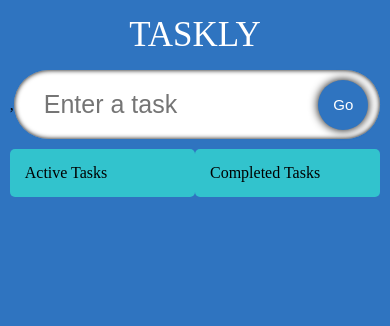
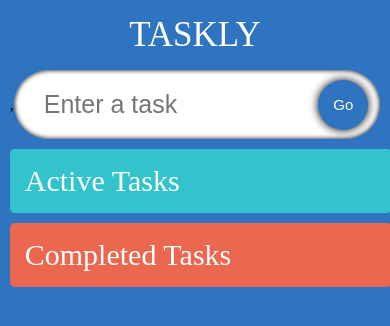
Before and after one commit to denisdiaconu/Taskly, a React (Create React App) app: page / in a window 390 px wide. Shown: the top 326 px of the page. Built offline with nearby package versions, Linux system fonts and the light colour scheme; the HTML template or start-up script is replaced by a standard one; a web font is replaced by a local one.

Commit message:
Add css to completed todos

```diff
--- a/src/components/TodoList.tsx
+++ b/src/components/TodoList.tsx
@@ -23,8 +23,8 @@ const TodoList: React.FC<Props> = ({ todos, setTodos }) => {
         ))}
       </div>
       <div className="todos remove">
-      <span className="todos_heading">Completed Tasks</span>
-      {todos.map((todo) => (
+        <span className="todos_heading">Completed Tasks</span>
+        {todos.map((todo) => (
           <TodoCard
             todo={todo}
             todos={todos}
--- a/src/components/styles.css
+++ b/src/components/styles.css
@@ -92,6 +92,15 @@
   align-items: flex-start;
 }
 
+.todos_heading {
+  font-size: 30px;
+  color: white;
+}
+
+.remove {
+  background-color: rgb(235, 103, 80);
+}
+
 @media (max-width: 1100px) {
   .todos {
     width: 45%;
@@ -102,12 +111,12 @@
   .input {
     width: 95%;
   }
-  .todos {
+  .container {
     width: 95%;
     flex-direction: column;
   }
-  .todos_card {
-    width: 100%;
+  .todos {
+    width: 95%;
     margin-bottom: 10px;
   }
 }
```
